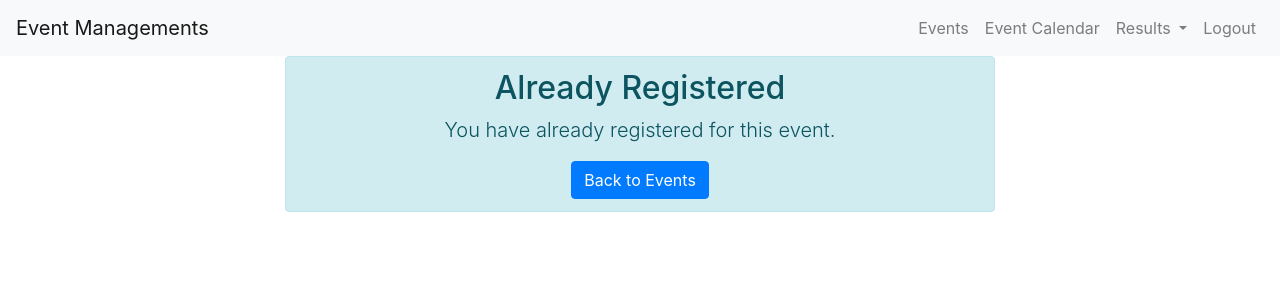
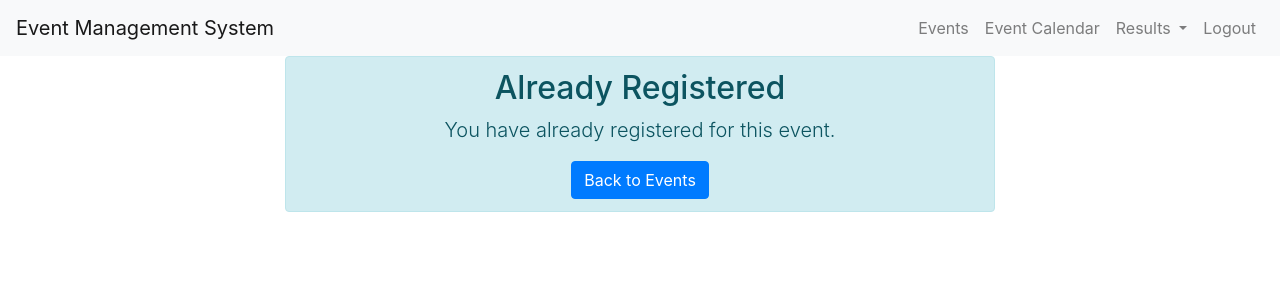
Before and after one commit to Alvin-sabu/eventhub, a Django app: page /events/events/already_registered/ in a window 1280 px wide. Shown: the top 300 px of the page. Run offline with Django 5.2, Linux system fonts and the light colour scheme; a user stored in the database is signed in; some libraries are stand-ins or nearby versions.

Commit message:
new_change

```diff
--- a/events/templates/events/base.html
+++ b/events/templates/events/base.html
@@ -11,7 +11,7 @@
 <body>
     {% if user.is_authenticated %}
     <nav class="navbar navbar-expand-lg navbar-light bg-light">
-        <a class="navbar-brand" href="{% url 'index' %}">Event Managements</a>
+        <a class="navbar-brand" href="{% url 'index' %}">Event Management System</a>
         <button class="navbar-toggler" type="button" data-toggle="collapse" data-target="#navbarNav" aria-controls="navbarNav" aria-expanded="false" aria-label="Toggle navigation">
             <span class="navbar-toggler-icon"></span>
         </button>
```
